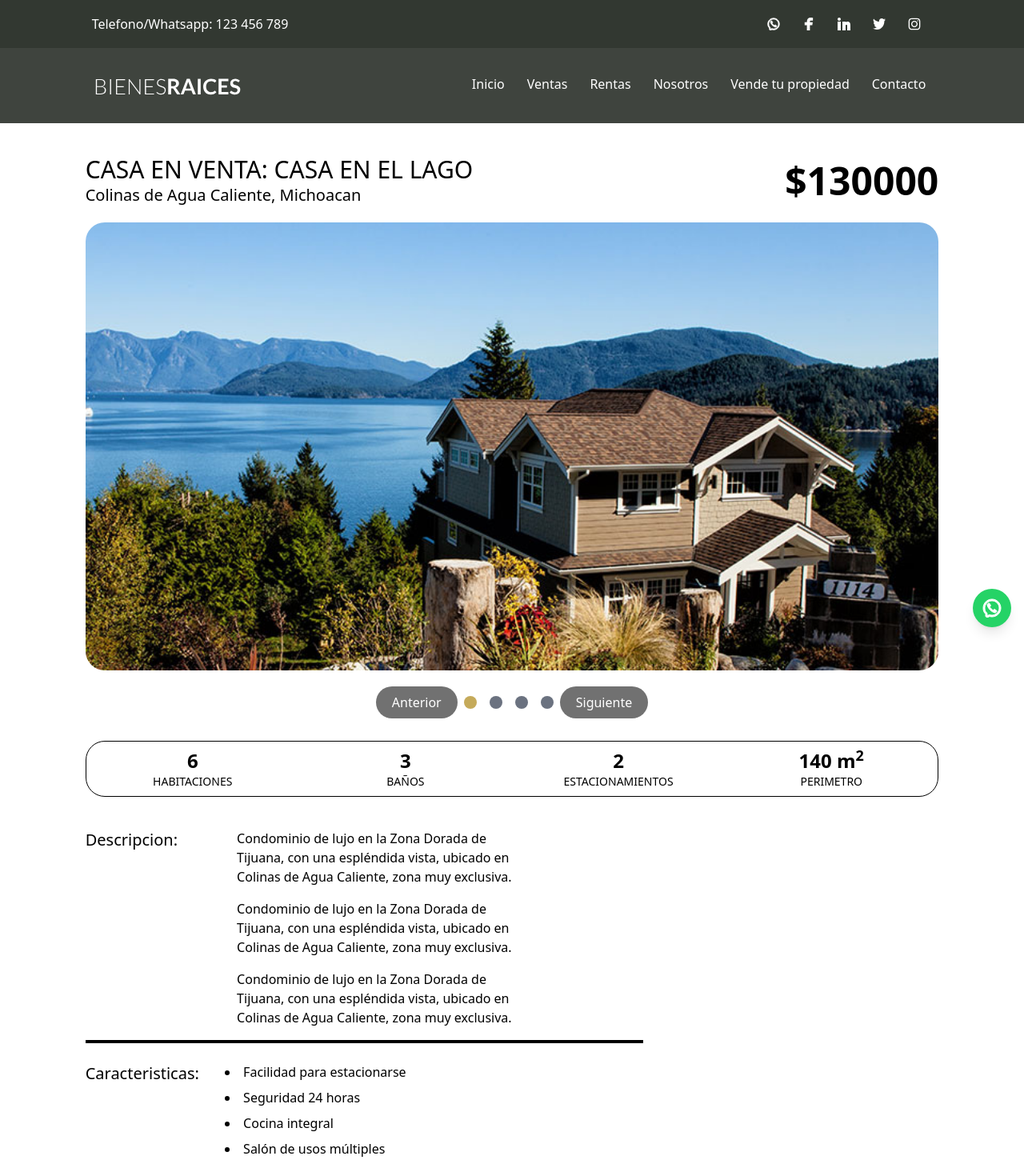
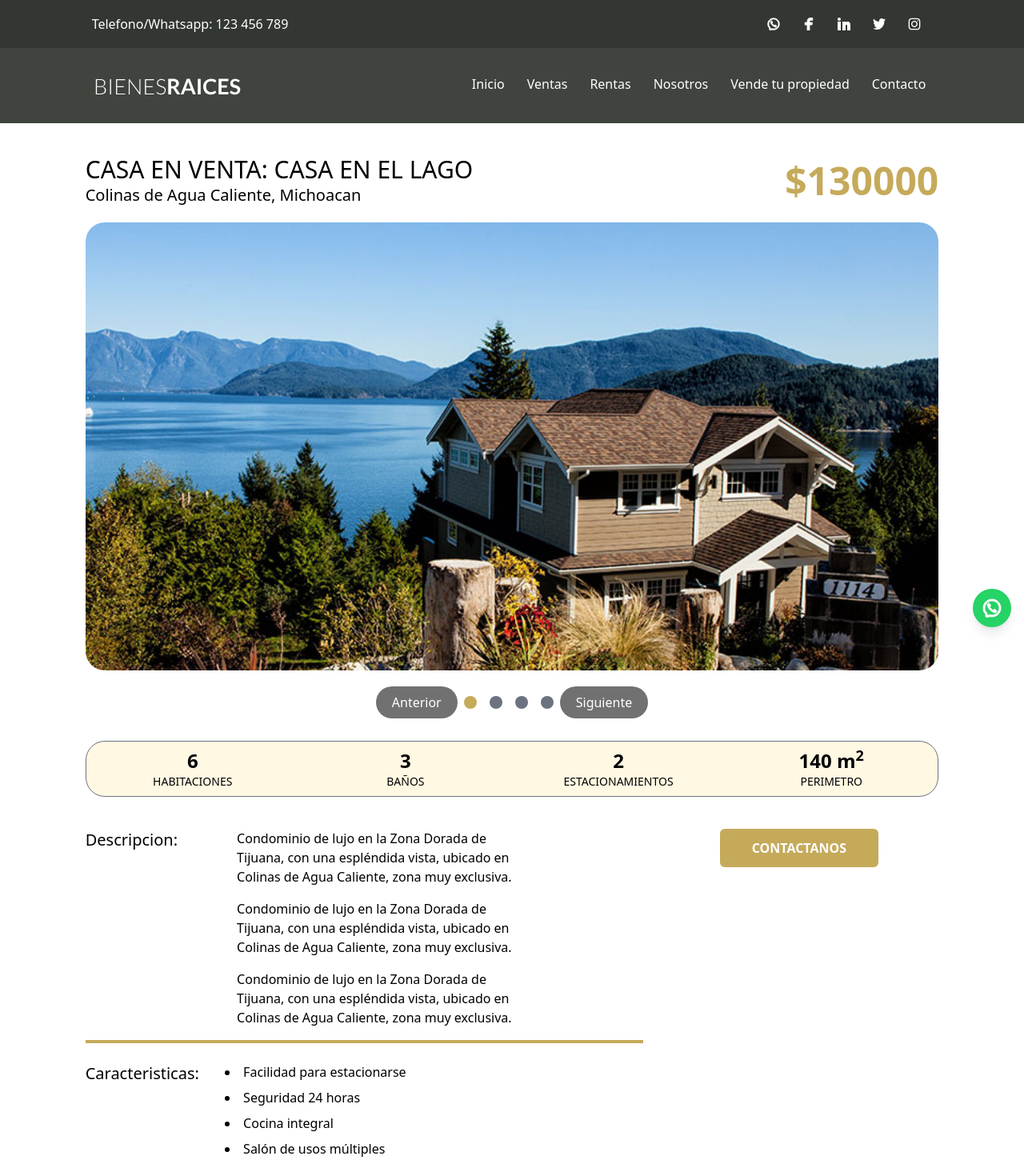
Before and after one commit to Hardash01/bienesraices, a Next.js app: page /rentas/casa1 in a window 1280 px wide. Shown: the top 1460 px of the page at 80% size. Built offline with nearby package versions, Linux system fonts and the light colour scheme; what tailwindcss-animated would draw is missing.

Commit message:
modificaciones adicionales

```diff
--- a/pages/destacadas/[url].js
+++ b/pages/destacadas/[url].js
@@ -27,7 +27,7 @@ export default function Venta() {
                         <h2 className="uppercase text-3xl font-medium text-center md:text-left">{`${sale.tipo} en venta: ${sale.nombre}`}</h2>
                         <p className="text-xl">{`${sale.direccion}, ${sale.ubicacion}`}</p>
                     </div>
-                    <p className="text-5xl font-bold text-orange-500">{`$${sale.precio}`}</p>
+                    <p className="text-5xl font-bold text-precio">{`$${sale.precio}`}</p>
                 </div>
 
                 <div className="mt-5">
@@ -36,7 +36,7 @@ export default function Venta() {
 
                 <div className="mt-5">
 
-                    <ul className="grid grid-cols-2 gap-4 md:grid-cols-4 place-items-center text-center mt-5 p-2 border border-slate-500 rounded-3xl bg-orange-100">
+                    <ul className="grid grid-cols-2 gap-4 md:grid-cols-4 place-items-center text-center mt-5 p-2 border border-textgris rounded-3xl bg-fondodetalles">
                         <li>
                             <p className="text-2xl font-bold">{`${sale.habitaciones}`}</p>
                             <p className="uppercase text-sm">Habitaciones</p>
@@ -58,7 +58,7 @@ export default function Venta() {
 
                 <div className="flex flex-col lg:flex-row gap-5 mt-10">
                     <div className="lg:w-2/3 flex flex-col space-y-6 [text-wrap:balance]">
-                        <div className="flex flex-col md:flex-row gap-5 border-b-4 border-orange-100 pb-4 ">
+                        <div className="flex flex-col md:flex-row gap-5 border-b-4 border-navegacion pb-4 ">
                             <div className="md:w-2/6 lg:w-1/4 mb-4">
                                 <h3 className="text-xl font-medium">Descripcion:</h3>
                             </div>
@@ -83,7 +83,7 @@ export default function Venta() {
                         <div className="flex items-center justify-center">
                             <Link legacyBehavior href='/contacto'>
                                 <a
-                                    className="bg-blue-600 hover:bg-blue-700 text-white mt-5 md:mt-0 py-3 px-10 uppercase font-bold rounded-md"
+                                    className="bg-botones hover:bg-botoneshover transition-colors text-white mt-5 md:mt-0 py-3 px-10 uppercase font-bold rounded-md"
                                 >
                                     Contactanos
                                 </a>
--- a/pages/rentas/[url].js
+++ b/pages/rentas/[url].js
@@ -27,7 +27,7 @@ export default function Venta() {
                         <h2 className="uppercase text-3xl font-medium text-center md:text-left">{`${sale.tipo} en venta: ${sale.nombre}`}</h2>
                         <p className="text-xl">{`${sale.direccion}, ${sale.ubicacion}`}</p>
                     </div>
-                    <p className="text-5xl font-bold text-orange-500">{`$${sale.precio}`}</p>
+                    <p className="text-5xl font-bold text-precio">{`$${sale.precio}`}</p>
                 </div>
 
                 <div className="mt-5">
@@ -36,7 +36,7 @@ export default function Venta() {
 
                 <div className="mt-5">
 
-                    <ul className="grid grid-cols-2 gap-4 md:grid-cols-4 place-items-center text-center mt-5 p-2 border border-slate-500 rounded-3xl bg-orange-100">
+                    <ul className="grid grid-cols-2 gap-4 md:grid-cols-4 place-items-center text-center mt-5 p-2 border border-textgris rounded-3xl bg-fondodetalles">
                         <li>
                             <p className="text-2xl font-bold">{`${sale.habitaciones}`}</p>
                             <p className="uppercase text-sm">Habitaciones</p>
@@ -58,7 +58,7 @@ export default function Venta() {
 
                 <div className="flex flex-col lg:flex-row gap-5 mt-10">
                     <div className="lg:w-2/3 flex flex-col space-y-6 [text-wrap:balance]">
-                        <div className="flex flex-col md:flex-row gap-5 border-b-4 border-orange-100 pb-4 ">
+                        <div className="flex flex-col md:flex-row gap-5 border-b-4 border-navegacion pb-4 ">
                             <div className="md:w-2/6 lg:w-1/4 mb-4">
                                 <h3 className="text-xl font-medium">Descripcion:</h3>
                             </div>
@@ -83,7 +83,7 @@ export default function Venta() {
                         <div className="flex items-center justify-center">
                             <Link legacyBehavior href='/contacto'>
                                 <a
-                                    className="bg-blue-600 hover:bg-blue-700 text-white mt-5 md:mt-0 py-3 px-10 uppercase font-bold rounded-md"
+                                    className="bg-botones hover:bg-botoneshover transition-colors text-white mt-5 md:mt-0 py-3 px-10 uppercase font-bold rounded-md"
                                 >
                                     Contactanos
                                 </a>
--- a/pages/ventas/[url].js
+++ b/pages/ventas/[url].js
@@ -27,7 +27,7 @@ export default function Venta() {
                         <h2 className="uppercase text-3xl font-medium text-center md:text-left">{`${sale.tipo} en venta: ${sale.nombre}`}</h2>
                         <p className="text-xl">{`${sale.direccion}, ${sale.ubicacion}`}</p>
                     </div>
-                    <p className="text-5xl font-bold text-orange-500">{`$${sale.precio}`}</p>
+                    <p className="text-5xl font-bold text-precio">{`$${sale.precio}`}</p>
                 </div>
 
                 <div className="mt-5">
@@ -36,7 +36,7 @@ export default function Venta() {
 
                 <div className="mt-5">
 
-                    <ul className="grid grid-cols-2 gap-4 md:grid-cols-4 place-items-center text-center mt-5 p-2 border border-slate-500 rounded-3xl bg-orange-100">
+                    <ul className="grid grid-cols-2 gap-4 md:grid-cols-4 place-items-center text-center mt-5 p-2 border border-textgris rounded-3xl bg-fondodetalles">
                         <li>
                             <p className="text-2xl font-bold">{`${sale.habitaciones}`}</p>
                             <p className="uppercase text-sm">Habitaciones</p>
@@ -58,7 +58,7 @@ export default function Venta() {
 
                 <div className="flex flex-col lg:flex-row gap-5 mt-10">
                     <div className="lg:w-2/3 flex flex-col space-y-6 [text-wrap:balance]">
-                        <div className="flex flex-col md:flex-row gap-5 border-b-4 border-orange-100 pb-4 ">
+                        <div className="flex flex-col md:flex-row gap-5 border-b-4 border-navegacion pb-4 ">
                             <div className="md:w-2/6 lg:w-1/4 mb-4">
                                 <h3 className="text-xl font-medium">Descripcion:</h3>
                             </div>
@@ -83,7 +83,7 @@ export default function Venta() {
                         <div className="flex items-center justify-center">
                             <Link legacyBehavior href='/contacto'>
                                 <a
-                                    className="bg-blue-600 hover:bg-blue-700 text-white mt-5 md:mt-0 py-3 px-10 uppercase font-bold rounded-md"
+                                    className="bg-botones hover:bg-botoneshover transition-colors text-white mt-5 md:mt-0 py-3 px-10 uppercase font-bold rounded-md"
                                 >
                                     Contactanos
                                 </a>
```
